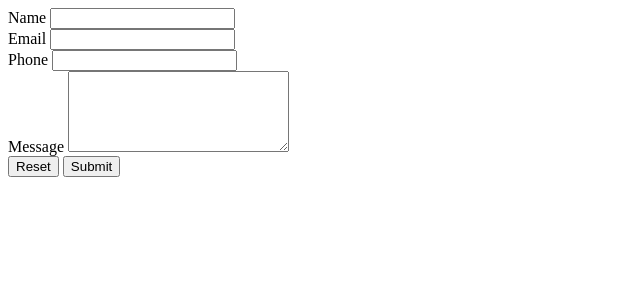
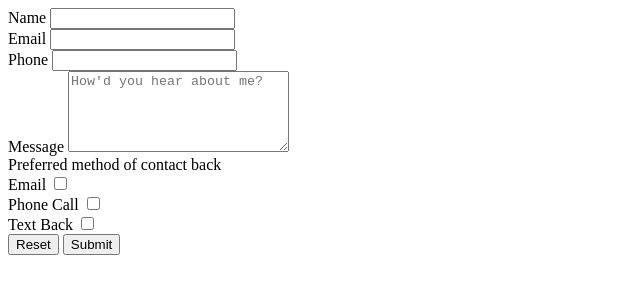
Before and after one commit to enRamirez/MyPortfolio, a plain HTML site: page contact.html in a window 1280 px wide. Shown: the whole page, without its empty margins (0-640 px from the left). Drawn offline with Linux system fonts and the light colour scheme.

Commit message:
Next steps are to design page

```diff
--- a/contact.html
+++ b/contact.html
@@ -28,7 +28,22 @@
 
         <div>
             <label for="message">Message</label>
-            <textarea id="message" name="message" rows="5" cols="25"></textarea>
+            <textarea id="message" name="message" rows="5" cols="25" minlength="20" maxlength="500" placeholder= "How'd you hear about me?"></textarea>
+        </div>
+
+        <div>Preferred method of contact back
+            <div>
+              <label for="emailcheck">Email</label>
+              <input type="checkbox" name="emailcheck" id="emailcheck">
+            </div>
+            <div>
+              <label for="phonecheck">Phone Call</label>
+              <input type="checkbox" name="phonecheck" id="phonecheck">
+            </div>
+            <div>
+                <label for="textcheck">Text Back</label>
+                <input type="checkbox" name="textcheck" id="textcheck">
+            </div>
         </div>
 
         <button type="reset">Reset</button>
```
